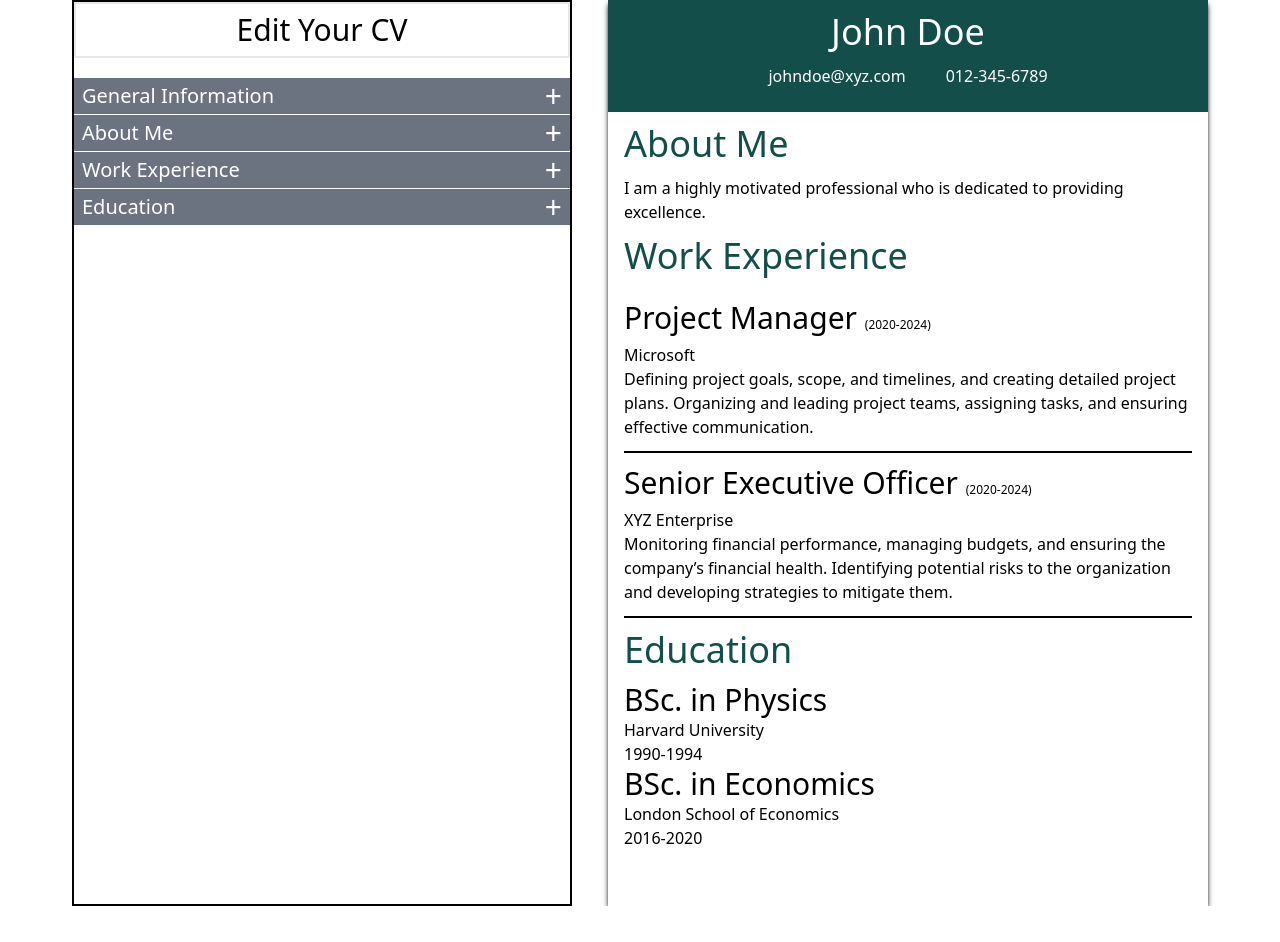
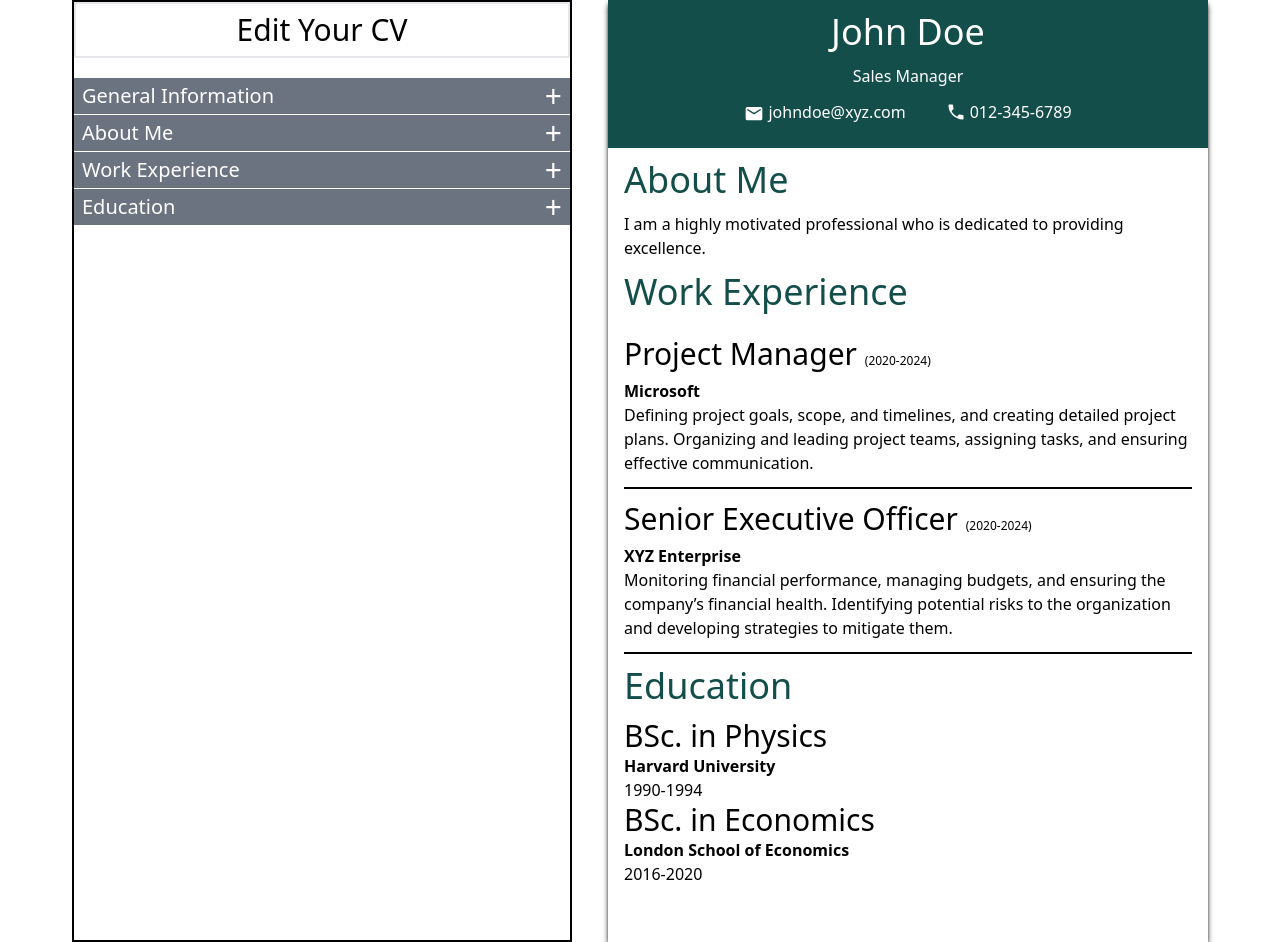
Before and after one commit to mansko10/react-cv-application, a React (Vite) app: page / in a window 1280 px wide. Before the commit the page ends 906 px from the top, so only its background shows below. Built offline with nearby package versions, Linux system fonts and the light colour scheme.

Commit message:
Make minor design tweaks

```diff
--- a/src/App.jsx
+++ b/src/App.jsx
@@ -63,6 +63,7 @@ function App() {
             name={generalInformation.name}
             email={generalInformation.email}
             mobile={generalInformation.mobile}
+            profession={generalInformation.profession}
           />
           <AboutMe aboutMe={aboutMe} />
           <WorkExperience WEObjects={WEObjects} />
--- a/src/Components/AboutMe.jsx
+++ b/src/Components/AboutMe.jsx
@@ -23,7 +23,7 @@ export function EditAboutMe({
             <textarea
               name="aboutMe"
               id="aboutMe"
-              className="h-[70px] w-[250px] resize-none p-2"
+              className="my-2 h-[140px] w-[350px] resize-none p-2"
               value={aboutMe}
               onChange={(e) => setAboutMe(e.target.value)}
             ></textarea>
--- a/src/Components/Education.jsx
+++ b/src/Components/Education.jsx
@@ -309,7 +309,9 @@ function CVEducationCard({ card }) {
   return (
     <>
       <h2 className="text-3xl">{card.degree}</h2>
-      <p>{card.university}</p>
+      <p>
+        <b>{card.university}</b>
+      </p>
       <p>
         {card.startYear}-{card.endYear}
       </p>
--- a/src/Components/GeneralInformation.jsx
+++ b/src/Components/GeneralInformation.jsx
@@ -1,3 +1,5 @@
+import IMAGES from "../img/images";
+
 export function EditGeneralInformation({
   displayEGI,
   setDisplayEGI,
@@ -34,6 +36,25 @@ export function EditGeneralInformation({
                   setGeneralInformation({
                     ...generalInformation,
                     name: e.target.value,
+                  })
+                }
+              />
+            </label>
+            <label
+              htmlFor="profession"
+              className="my-1 flex items-center justify-center gap-x-1"
+            >
+              <div className="w-32 text-right">Profession:</div>
+              <input
+                type="text"
+                name="profession"
+                id="profession"
+                value={generalInformation.profession}
+                className="border-[1px] border-gray-600 px-2 py-1"
+                onChange={(e) =>
+                  setGeneralInformation({
+                    ...generalInformation,
+                    profession: e.target.value,
                   })
                 }
               />
@@ -91,13 +112,20 @@ export function EditGeneralInformation({
   );
 }
 
-export function GeneralInformation({ name, email, mobile }) {
+export function GeneralInformation({ name, email, mobile, profession }) {
   return (
     <div className="bg-teal-900 py-3 text-center text-white">
       <h1 className="text-4xl font-thin">{name}</h1>
+      <p className="my-3">{profession}</p>
       <div className="my-3 flex justify-center gap-10">
-        <p>{email}</p>
-        <p>{mobile}</p>
+        <p className="flex items-center justify-center gap-x-1">
+          <img src={IMAGES.emailImg} className="pointer-events-none w-[20px]" />
+          {email}
+        </p>
+        <p className="flex items-center justify-center gap-x-1">
+          <img src={IMAGES.phoneImg} className="pointer-events-none w-[20px]" />
+          {mobile}
+        </p>
       </div>
     </div>
   );
--- a/src/Components/WorkExperience.jsx
+++ b/src/Components/WorkExperience.jsx
@@ -355,7 +355,9 @@ function CVWorkExperienceCard({ WEObject }) {
           ({WEObject.startYear}-{WEObject.endYear})
         </span>
       </h2>
-      <p>{WEObject.company}</p>
+      <p>
+        <b>{WEObject.company}</b>
+      </p>
       <p>{WEObject.description}</p>
     </div>
   );
--- a/src/Data/initialGeneralInfo.js
+++ b/src/Data/initialGeneralInfo.js
@@ -2,4 +2,5 @@ export const initialGeneralInfo = {
   name: "John Doe",
   email: "johndoe@xyz.com",
   mobile: "012-345-6789",
+  profession: "Sales Manager",
 };
--- /dev/null
+++ b/src/img/images.jsx
@@ -0,0 +1,6 @@
+const IMAGES = {
+  emailImg: new URL("./email.svg", import.meta.url).href,
+  phoneImg: new URL("./phone.svg", import.meta.url).href,
+};
+
+export default IMAGES;
```
Also changed, not shown: src/img/email.svg (added), src/img/phone.svg (added).
